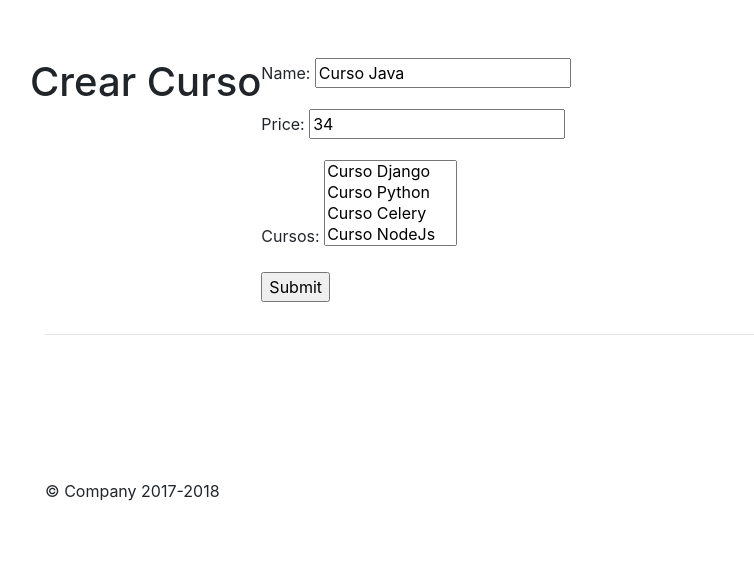
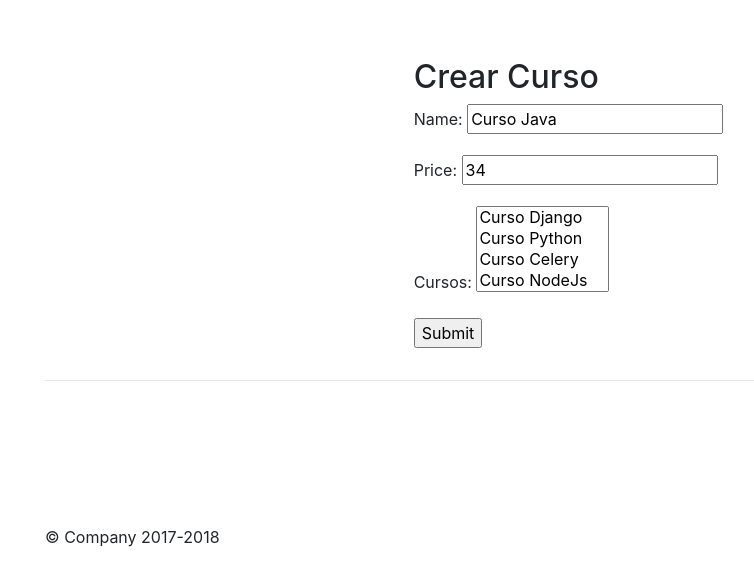
Before and after one commit to agustinenriquez/curso-django, a Django app: page /alta-curso in a window 1280 px wide. Shown: the part 62-648 px from the top of the page, without its empty margins (57-811 px from the left). Run offline with Django 3.2, Linux system fonts and the light colour scheme; data comes from the database, SQL or seed files in the repository; some libraries are stand-ins or nearby versions.

Commit message:
form view

```diff
--- a/web/templates/web/alta_cursos.html
+++ b/web/templates/web/alta_cursos.html
@@ -1,10 +1,14 @@
 {% extends 'web/base.html' %}
 
 {% block content %}
-    <h1>Crear Curso</h1>
+<div class="col-md-4"></div>
+<div class="col-md-4">
+    <h2>Crear Curso</h2>
     <form action="{% url 'crear-curso' %}" method="POST">
         {% csrf_token %}
         {{form.as_p}}
         <input type="submit" value="Submit">
     </form>
+</div>
+<div class="col-md-4"></div>
 {% endblock %}
--- a/web/templates/web/listado_cursos.html
+++ b/web/templates/web/listado_cursos.html
@@ -8,7 +8,7 @@
       <div class="collapse navbar-collapse" id="navbarsExampleDefault">
         <ul class="navbar-nav mr-auto">
           <li class="nav-item">
-            <a class="nav-link" href="#">Contacto</a>
+            <a class="nav-link active" href="#">Contacto</a>
           </li>
         </ul>
         <form class="form-inline my-2 my-lg-0">
```
Also changed, not shown: web/views.py (+0 -7 lines).
